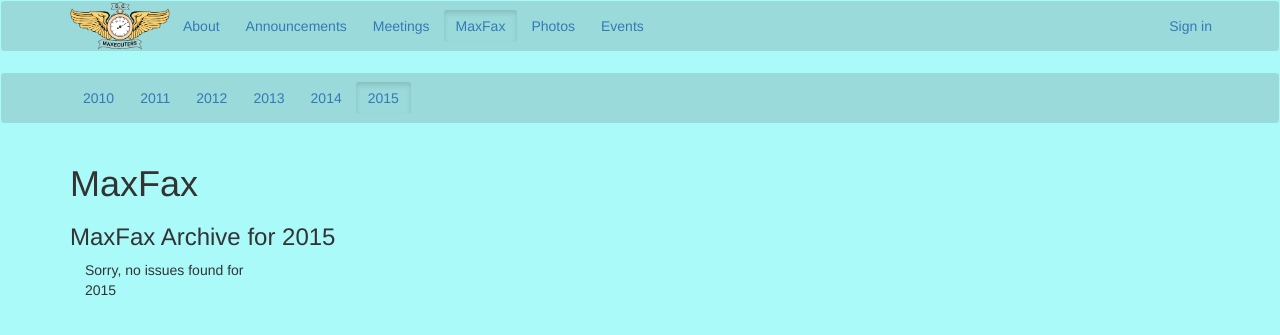
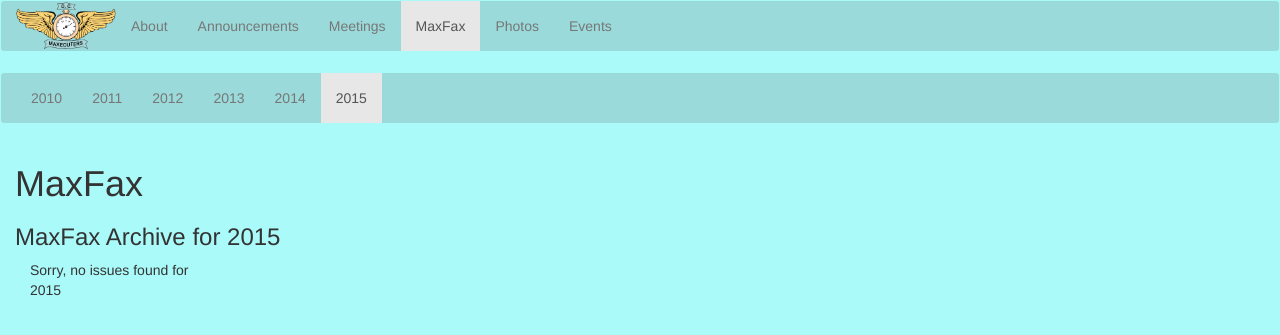
Before and after one commit to bobm123/hobbysite, a Django app: page /maxfax in a window 1280 px wide. Shown: the top 335 px of the page. Run offline with Django 3.2, Linux system fonts and the light colour scheme; data that the repository does not hold is empty; some libraries are stand-ins or nearby versions.

Commit message:
pulled nav into a seperate html file

```diff
--- a/hobbysite/events/templates/events.html
+++ b/hobbysite/events/templates/events.html
@@ -10,6 +10,7 @@
     <tr><td>
     <h4>{{ item.0 }}</h4> <!-- the month name -->
     {% if item.1 %}
+      <div class="container-fluid">
         {% for event in item.1 %}
             <strong><a href="{{ event.flyer }}" target=_new>{{ event.name }}</a> - {{ event.date }}</strong><br/>
             Location: {{ event.location }}<br/>
@@ -25,6 +26,7 @@
             {% endif %}
             <br/>
         {% endfor %}
+      <div>
     {% endif %}
     </td></tr>
 {% endfor %}
--- a/hobbysite/newsletter/templates/newsletter.html
+++ b/hobbysite/newsletter/templates/newsletter.html
@@ -3,16 +3,17 @@
 {% block page_title %}-MaxFax{% endblock %}
 
 {% block extra_nav %}
-    <nav class="navbar navbar-default" role="navigation">
-    <div class="container">
-    {% for ylabel in filter_keys %}
-        <a class="btn navbar-btn navbar-left {% if year == ylabel %}active{% endif %}"
-           href="{% url 'browse_by_year' year=ylabel %}">
-           {{ ylabel }}
-        </a>
-    {% endfor %}
+  <nav class="navbar navbar-default" role="navigation">
+    <div class="container-fluid">
+      <ul class="nav navbar-nav">
+{% for ylabel in filter_keys %}
+        <li {% if year == ylabel %}class = "active"{% endif %}>
+          <a href="{% url 'browse_by_year' year=ylabel %}">{{ ylabel }}</a>
+        </li>
+{% endfor %}
+      </ul>
     </div>
-    </nav>
+  </nav>
 {% endblock %}
 
 <div class="container">
--- a/hobbysite/templates/base.html
+++ b/hobbysite/templates/base.html
@@ -1,4 +1,4 @@
-{% load staticfiles %}<html>
+<html>
 <head>
     <meta charset="utf-8">
     <meta http-equiv="X-UA-Compatible" content="IE=edge">
@@ -8,36 +8,13 @@
     <link href="/static/base.css" rel="stylesheet">
 </head>
 <body>
-    <nav class="navbar navbar-default" role="navigation">
-    <div class="container">
-        <!-- todo use the file tab formatting from site -->
-        <a class="pull-left {% if nbar == 'home' %}active{% endif %}" href="/">
-            <img src="{% static 'images/MaxecuterGoldWings.gif' %}" width="100" alt="Max Logo" title="DC Maxecuters">
-        </a>
-        <a class="btn navbar-btn navbar-left {% if nbar == 'about' %}active{% endif %}" id="id_about" href="#">About</a>
-        <a class="btn navbar-btn navbar-left {% if nbar == 'anno' %}active{% endif %}" id="id_anno" href="#">Announcements</a>
-        <a class="btn navbar-btn navbar-left {% if nbar == 'meetings' %}active{% endif %}" id="id_meetings" href="#">Meetings</a>
-        <a class="btn navbar-btn navbar-left {% if nbar == 'maxfax' %}active{% endif %}"
-           href={% url 'browse_by_year' %}>
-            MaxFax
-        </a>
-        <a class="btn navbar-btn navbar-left {% if nbar == 'photos' %}active{% endif %}" id="id_photos" href="#">Photos</a>
-        <a class="btn navbar-btn navbar-left {% if nbar == 'events' %}active{% endif %}" id="id_events" href={% url 'events' %}>Events</a>
-        {% if user.email %}
-            <span class="navbar-text pull-right">{{ user.email }}</span>
-        {% else %}
-            <a class="btn navbar-btn navbar-right" id="id_login" href="#">Sign in</a>
-        {% endif %}
-        <!-- todo add a second row of mostly static links: CAAMA FAC Tips Plans Links -->
-    </div>
-    </nav>
-    {% block extra_nav %}{% endblock %}
+  {% include "base_nav.html" %}
+  {% block extra_nav %}{% endblock %}
 
-
-    <div class="container">
-    <h1>{% block header_text %}{% endblock %}</h1>
-    {% block main_content %}{% endblock %}
-    </div>
+  <div class="container-fluid">
+  <h1>{% block header_text %}{% endblock %}</h1>
+  {% block main_content %}{% endblock %}
+  </div>
 
 </body>
 </html>
--- /dev/null
+++ b/hobbysite/templates/base_nav.html
@@ -0,0 +1,22 @@
+{% load staticfiles %}
+<nav class="navbar navbar-default">
+<div class="container-fluid">
+  <div class="navbar-header">
+    <!-- todo use the file tab formatting from site -->
+    <a class="pull-left {% if nbar == 'home' %}active{% endif %}" href="/">
+      <img src="{% static 'images/MaxecuterGoldWings.gif' %}" width="100" alt="Max Logo" title="DC Maxecuters">
+    </a>
+  </div>
+  <div>
+    <ul class="nav navbar-nav">
+      <li {% if nbar == 'about' %}class = "active"{% endif %}><a href="#">About</a></li>
+      <li {% if nbar == 'anno' %}class = "active"{% endif %}><a href="#">Announcements</a></li>
+      <li {% if nbar == 'meetings' %}class = "active"{% endif %}><a href="#">Meetings</a></li>
+      <li {% if nbar == 'maxfax' %}class = "active"{% endif %}><a href="{% url 'browse_by_year' %}">MaxFax</a></li>
+      <li {% if nbar == 'photos' %}class = "active"{% endif %}><a href="#">Photos</a></li>
+      <li {% if nbar == 'events' %}class = "active"{% endif %}><a href="{% url 'events' %}">Events</a></li>
+    </ul>
+  </div>
+
+</div>
+</nav>
--- /dev/null
+++ b/hobbysite/templates/email_snippet.html
@@ -0,0 +1,6 @@
+        {% if user.email %}
+            <span class="navbar-text pull-right">{{ user.email }}</span>
+        {% else %}
+            <a class="btn navbar-btn navbar-right" id="id_login" href="#">Sign in</a>
+        {% endif %}
+        <!-- todo add a second row of mostly static links: CAAMA FAC Tips Plans Links -->
```
